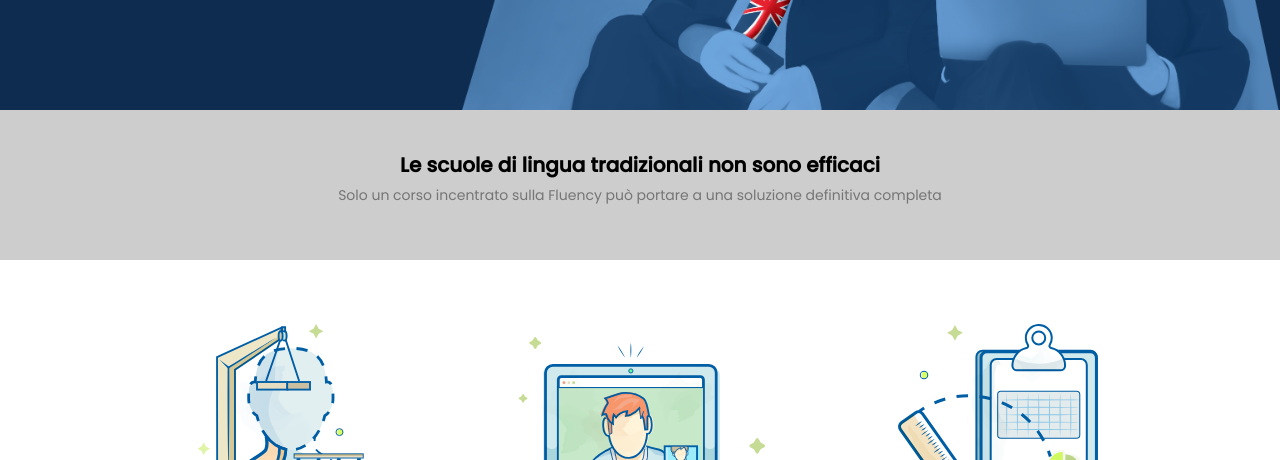
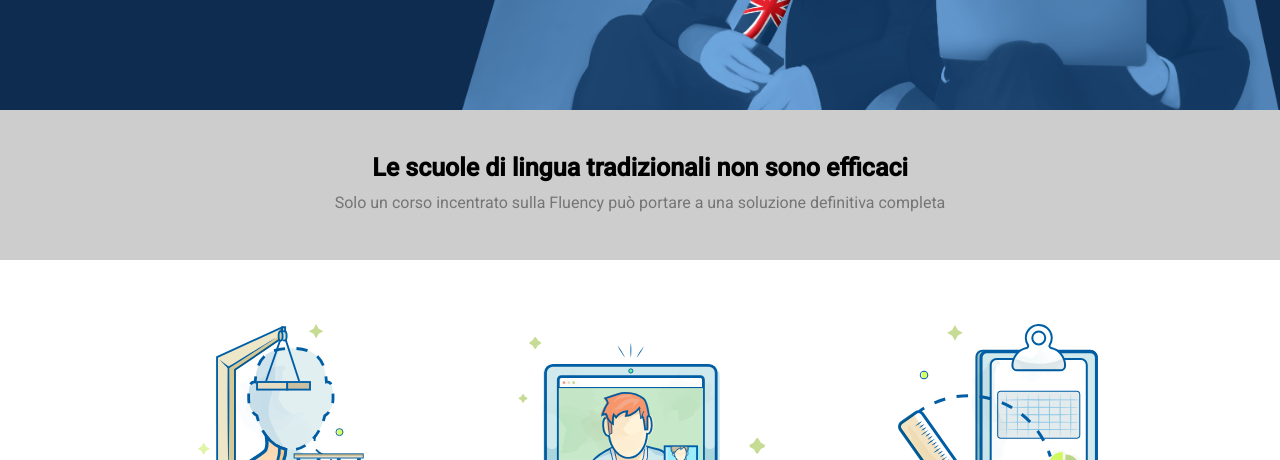
Before and after one commit to Giovanni-Bernardi/htmlcss-fluentify, a plain HTML site: page index.html in a window 1280 px wide. Shown: the part 340-800 px from the top of the page. Drawn offline with Linux system fonts and the light colour scheme.

Commit message:
Font change Poppins>Roboto

```diff
--- a/css/style.css
+++ b/css/style.css
@@ -6,7 +6,7 @@
 }
 
 body{
-  font-family: 'Poppins', sans-serif
+  font-family: 'Roboto', sans-serif
 }
 
 .container{
@@ -38,13 +38,13 @@
 }
 
 #mainnav{
-width: 80%;
-padding-top: 1%;
-display: inline-block;
+  width: 80%;
+  padding-top: 1%;
+  display: inline-block;
 }
 
 .navleft{
-vertical-align: bottom;
+  vertical-align: bottom;
 }
 
 nav li a{
@@ -117,26 +117,26 @@
   /* background-color: red; */
 }
 
-
+/* grey row */
 .title.main{
   background-color: rgba(205, 205, 205, 1);
   height: 150px;
   margin-bottom: 5%;
   text-align: center;
-  line-height: 30px;
+  line-height: 35px;
 
 }
 
 #title-grey{
   font-weight: 600;
-  font-size: 20px;
+  font-size: 25px;
   padding: 40px 0 7px 0;
 
 }
 
 #subtitle-grey{
   font-weight: normal;
-  font-size: 14px;
+  font-size: 16px;
   padding-bottom: 35px;
   color: rgb(117, 117, 117);
 
--- a/index.html
+++ b/index.html
@@ -5,7 +5,8 @@
     <title>FLUENTIFY</title>
     <link rel="stylesheet" href="css/style.css">
     <link rel="preconnect" href="https://fonts.gstatic.com">
-    <link href="https://fonts.googleapis.com/css2?family=Poppins:wght@200;300;400;500&display=swap" rel="stylesheet">
+    <link rel="preconnect" href="https://fonts.gstatic.com">
+    <link href="https://fonts.googleapis.com/css2?family=Roboto:wght@300;400;500&display=swap" rel="stylesheet">
   </head>
   <body>
 
@@ -39,6 +40,8 @@
 
     <!-- main -->
     <main>
+
+        <!-- grey row -->
         <div class="title main">
           <div id="title-grey">
             <span>Le scuole di lingua tradizionali non sono efficaci</span>
@@ -48,6 +51,7 @@
 
           </div>
         </div>
+        <!-- end grey row -->
 
         <div class="container">
           <div class="row">
```
